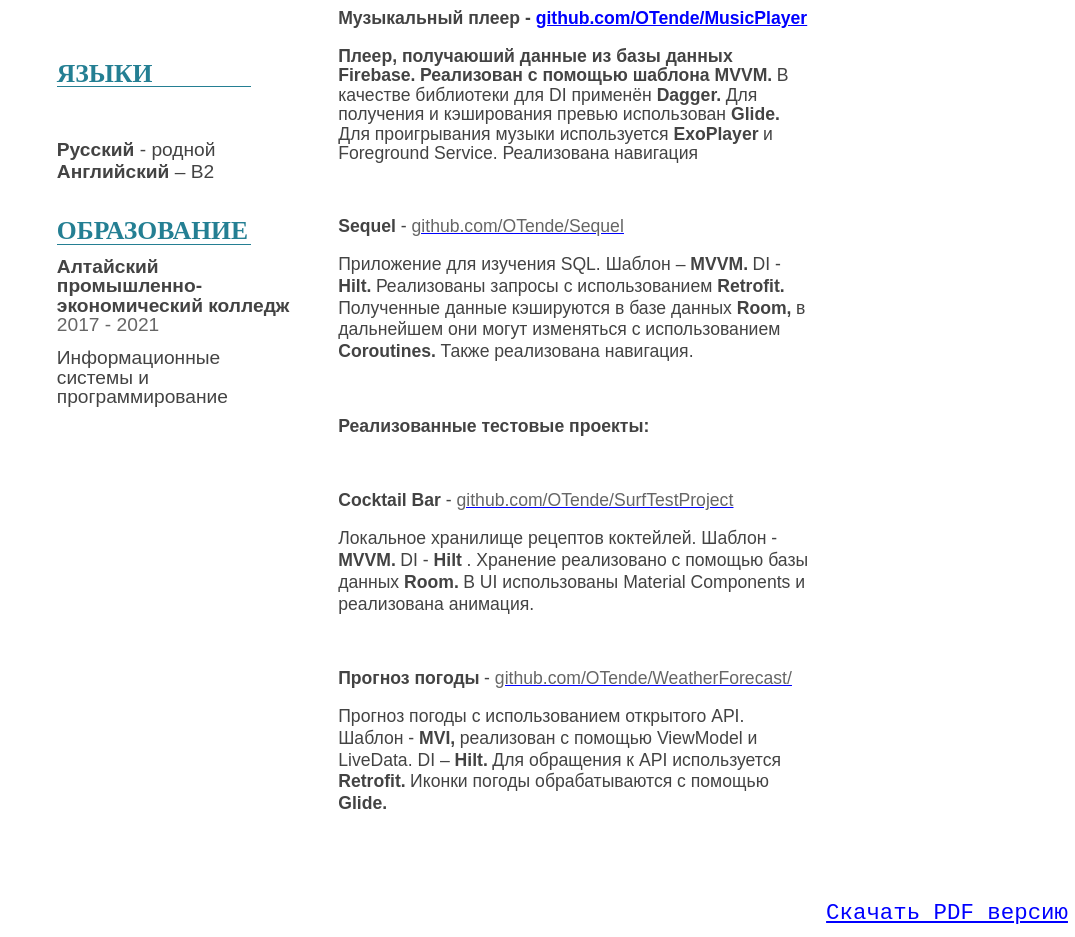
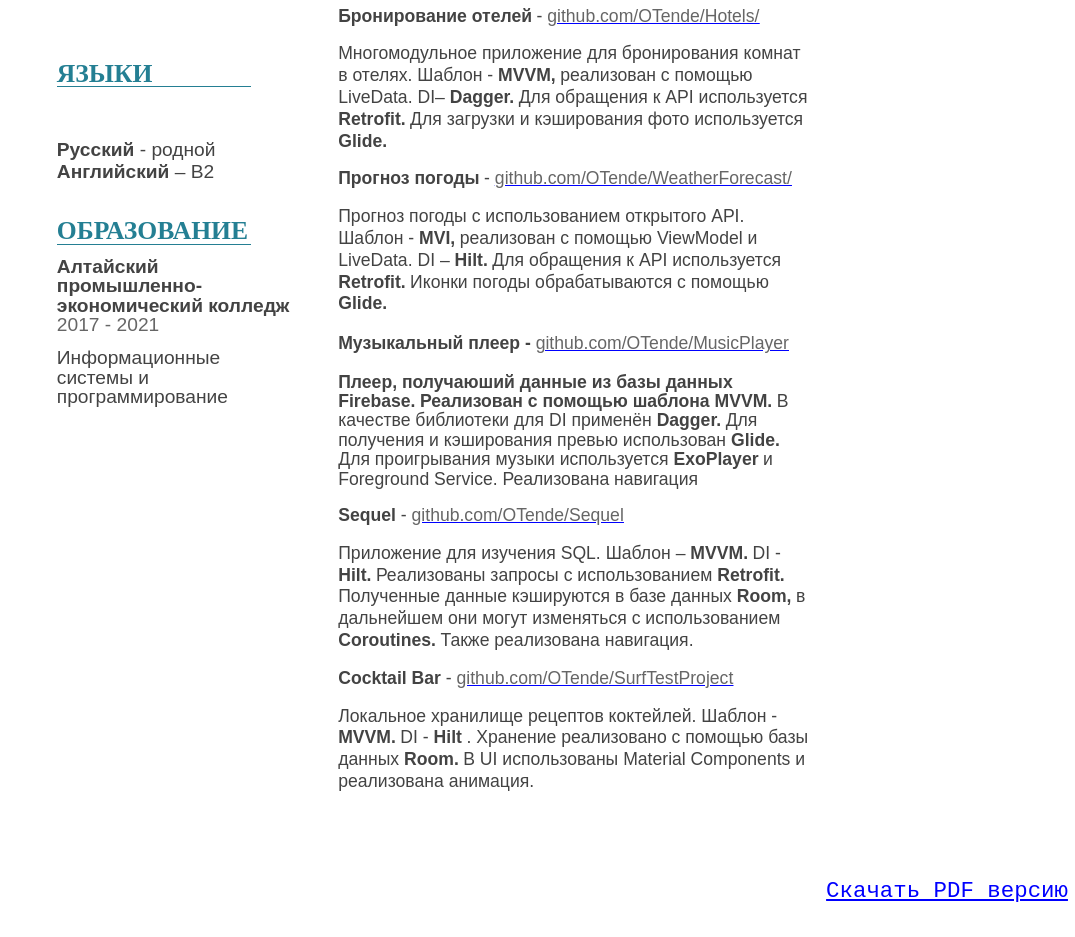
Before and after one commit to OTende/OTende.github.io, a plain HTML site: page index.html in a window 1280 px wide. Shown: the part 700-1637 px from the top of the page, without its empty margins (205-1280 px from the left). After the commit the page ends 1614 px from the top, so only its background shows below. Drawn offline with Linux system fonts and the light colour scheme.

Commit message:
add hotels project

```diff
--- a/index.html
+++ b/index.html
@@ -558,16 +558,181 @@
 							</font>
 						</font>
 					</h2>
+
+
+					<p align="left" style="line-height: 130%; orphans: 0; widows: 0; margin-bottom: 0in">
+						<font color="#434343">
+							<font face="Arial, serif">
+								<font size="2" style="font-size: 1.1em"><span lang="en-US"><b>Бронирование отелей</b></span></font>
+							</font>
+						</font>
+						<font color="#434343">
+							<font face="Arial, serif">
+								<font size="2" style="font-size: 1.1em"><span lang="en-US"><span
+											style="font-weight: normal">
+											- </span></span></font>
+							</font>
+						</font>
+						<font color="#0000ff"><u><a href="https://github.com/OTende/Hotels/"
+									target="https://github.com/OTende/Hotels/">
+									<font color="#666666">
+										<font face="Arial, serif">
+											<font size="2" style="font-size: 1.1em"><span lang="en-US"><span
+														style="font-weight: normal">github.com/OTende/Hotels/</span></span>
+											</font>
+										</font>
+									</font>
+								</a></u></font>
+					</p>
+
+					<p align="left" style="line-height: 130%; orphans: 0; widows: 0; margin-bottom: 0in">
+						<font color="#434343">
+							<font face="Arial, serif">
+								<font size="2" style="font-size: 1.1em"><span style="font-weight: normal">Многомодульное приложение для бронирования комнат в отелях. Шаблон - </span></font>
+							</font>
+						</font>
+						<font color="#434343">
+							<font face="Arial, serif">
+								<font size="2" style="font-size: 1.1em"><b>MVVM,</b></font>
+							</font>
+						</font>
+						<font color="#434343">
+							<font face="Arial, serif">
+								<font size="2" style="font-size: 1.1em"><span style="font-weight: normal">
+										реализован с помощью LiveData. DI– </span></font>
+							</font>
+						</font>
+						<font color="#434343">
+							<font face="Arial, serif">
+								<font size="2" style="font-size: 1.1em"><b>Dagger.</b></font>
+							</font>
+						</font>
+						<font color="#434343">
+							<font face="Arial, serif">
+								<font size="2" style="font-size: 1.1em"><span style="font-weight: normal">
+										Для обращения к API используется
+									</span></font>
+							</font>
+						</font>
+						<font color="#434343">
+							<font face="Arial, serif">
+								<font size="2" style="font-size: 1.1em"><b>Retrofit.</b></font>
+							</font>
+						</font>
+						<font color="#434343">
+							<font face="Arial, serif">
+								<font size="2" style="font-size: 1.1em"><span style="font-weight: normal">
+										Для загрузки и кэширования фото используется
+									</span></font>
+							</font>
+						</font>
+						<font color="#434343">
+							<font face="Arial, serif">
+								<font size="2" style="font-size: 1.1em"><b>Glide.</b></font>
+							</font>
+						</font>
+						<font color="#434343">
+							<font face="Arial, serif">
+								<font size="2" style="font-size: 1.1em"><span style="font-weight: normal">
+									</span></font>
+							</font>
+						</font>
+					</p>
+
+					<p align="left" style="line-height: 130%; orphans: 0; widows: 0; margin-bottom: 0in">
+						<font color="#434343">
+							<font face="Arial, serif">
+								<font size="2" style="font-size: 1.1em"><span lang="en-US"><b>Прогноз
+											погоды</b></span></font>
+							</font>
+						</font>
+						<font color="#434343">
+							<font face="Arial, serif">
+								<font size="2" style="font-size: 1.1em"><span lang="en-US"><span
+											style="font-weight: normal">
+											- </span></span></font>
+							</font>
+						</font>
+						<font color="#0000ff"><u><a href="https://github.com/OTende/WeatherForecast/"
+									target="https://github.com/OTende/WeatherForecast/">
+									<font color="#666666">
+										<font face="Arial, serif">
+											<font size="2" style="font-size: 1.1em"><span lang="en-US"><span
+														style="font-weight: normal">github.com/OTende/WeatherForecast/</span></span>
+											</font>
+										</font>
+									</font>
+								</a></u></font>
+					</p>
+					<p align="left" style="line-height: 130%; orphans: 0; widows: 0; margin-bottom: 0in">
+						<font color="#434343">
+							<font face="Arial, serif">
+								<font size="2" style="font-size: 1.1em"><span style="font-weight: normal">Прогноз
+										погоды с использованием открытого
+										API. Шаблон - </span></font>
+							</font>
+						</font>
+						<font color="#434343">
+							<font face="Arial, serif">
+								<font size="2" style="font-size: 1.1em"><b>MVI,</b></font>
+							</font>
+						</font>
+						<font color="#434343">
+							<font face="Arial, serif">
+								<font size="2" style="font-size: 1.1em"><span style="font-weight: normal">
+										реализован с помощью ViewModel и LiveData. DI
+										– </span></font>
+							</font>
+						</font>
+						<font color="#434343">
+							<font face="Arial, serif">
+								<font size="2" style="font-size: 1.1em"><b>Hilt.</b></font>
+							</font>
+						</font>
+						<font color="#434343">
+							<font face="Arial, serif">
+								<font size="2" style="font-size: 1.1em"><span style="font-weight: normal">
+										Для обращения к API используется
+									</span></font>
+							</font>
+						</font>
+						<font color="#434343">
+							<font face="Arial, serif">
+								<font size="2" style="font-size: 1.1em"><b>Retrofit.</b></font>
+							</font>
+						</font>
+						<font color="#434343">
+							<font face="Arial, serif">
+								<font size="2" style="font-size: 1.1em"><span style="font-weight: normal">
+										Иконки погоды обрабатываются с помощью
+									</span></font>
+							</font>
+						</font>
+						<font color="#434343">
+							<font face="Arial, serif">
+								<font size="2" style="font-size: 1.1em"><b>Glide.</b></font>
+							</font>
+						</font>
+						<font color="#434343">
+							<font face="Arial, serif">
+								<font size="2" style="font-size: 1.1em"><span style="font-weight: normal">
+									</span></font>
+							</font>
+						</font>
+					</p>
+
 					<h2 align="left" style="orphans: 0; widows: 0"><a name="_rsd334accut4"></a>
 						<font face="Arial, serif">
 							<font size="2" style="font-size: 1.1em"><span lang="en-US"><b>Музыкальный
 										плеер - </b></span></font>
 						</font>
-						<font color="#0000ff"><u><a href="https://github.com/OTende/MusicPlayer"
+						<font color="#434343"><u><a href="https://github.com/OTende/MusicPlayer"
 									target="https://github.com/OTende/MusicPlayer">
-									<font face="Arial, serif">
-										<font size="2" style="font-size: 1.1em"><span
-												lang="en-US">github.com/OTende/MusicPlayer</span></font>
+									<font color="#666666">
+										<font face="Arial, serif">
+											<font size="2" style="font-size: 1.1em"><span
+													lang="en-US" style="font-weight: normal;">github.com/OTende/MusicPlayer</span></font>
+										</font>
 									</font>
 								</a></u></font>
 					</h2>
@@ -634,11 +799,7 @@
 							</font>
 						</font>
 					</h2>
-					<p align="left"
-						style="font-weight: normal; line-height: 130%; orphans: 0; widows: 0; margin-bottom: 0in">
-						<br />
 
-					</p>
 					<p align="left" style="line-height: 130%; orphans: 0; widows: 0; margin-bottom: 0in">
 						<font color="#434343">
 							<font face="Arial, serif">
@@ -730,24 +891,7 @@
 							</font>
 						</font>
 					</p>
-					<p align="left"
-						style="font-weight: normal; line-height: 130%; orphans: 0; widows: 0; margin-bottom: 0in">
-						<br />
 
-					</p>
-					<p align="left" style="line-height: 130%; orphans: 0; widows: 0; margin-bottom: 0in">
-						<font color="#434343">
-							<font face="Arial, serif">
-								<font size="2" style="font-size: 1.1em"><b>Реализованные
-										тестовые проекты:</b></font>
-							</font>
-						</font>
-					</p>
-					<p align="left"
-						style="font-weight: normal; line-height: 130%; orphans: 0; widows: 0; margin-bottom: 0in">
-						<br />
-
-					</p>
 					<p align="left" style="line-height: 130%; orphans: 0; widows: 0; margin-bottom: 0in">
 						<font color="#434343">
 							<font face="Arial, serif">
@@ -817,92 +961,6 @@
 							</font>
 						</font>
 					</p>
-					<p align="left"
-						style="font-weight: normal; line-height: 130%; orphans: 0; widows: 0; margin-bottom: 0in">
-						<br />
-
-					</p>
-					<p align="left" style="line-height: 130%; orphans: 0; widows: 0; margin-bottom: 0in">
-						<font color="#434343">
-							<font face="Arial, serif">
-								<font size="2" style="font-size: 1.1em"><span lang="en-US"><b>Прогноз
-											погоды</b></span></font>
-							</font>
-						</font>
-						<font color="#434343">
-							<font face="Arial, serif">
-								<font size="2" style="font-size: 1.1em"><span lang="en-US"><span
-											style="font-weight: normal">
-											- </span></span></font>
-							</font>
-						</font>
-						<font color="#0000ff"><u><a href="https://github.com/OTende/WeatherForecast/"
-									target="https://github.com/OTende/WeatherForecast/">
-									<font color="#666666">
-										<font face="Arial, serif">
-											<font size="2" style="font-size: 1.1em"><span lang="en-US"><span
-														style="font-weight: normal">github.com/OTende/WeatherForecast/</span></span>
-											</font>
-										</font>
-									</font>
-								</a></u></font>
-					</p>
-					<p align="left" style="line-height: 130%; orphans: 0; widows: 0; margin-bottom: 0in">
-						<font color="#434343">
-							<font face="Arial, serif">
-								<font size="2" style="font-size: 1.1em"><span style="font-weight: normal">Прогноз
-										погоды с использованием открытого
-										API. Шаблон - </span></font>
-							</font>
-						</font>
-						<font color="#434343">
-							<font face="Arial, serif">
-								<font size="2" style="font-size: 1.1em"><b>MVI,</b></font>
-							</font>
-						</font>
-						<font color="#434343">
-							<font face="Arial, serif">
-								<font size="2" style="font-size: 1.1em"><span style="font-weight: normal">
-										реализован с помощью ViewModel и LiveData. DI
-										– </span></font>
-							</font>
-						</font>
-						<font color="#434343">
-							<font face="Arial, serif">
-								<font size="2" style="font-size: 1.1em"><b>Hilt.</b></font>
-							</font>
-						</font>
-						<font color="#434343">
-							<font face="Arial, serif">
-								<font size="2" style="font-size: 1.1em"><span style="font-weight: normal">
-										Для обращения к API используется
-									</span></font>
-							</font>
-						</font>
-						<font color="#434343">
-							<font face="Arial, serif">
-								<font size="2" style="font-size: 1.1em"><b>Retrofit.</b></font>
-							</font>
-						</font>
-						<font color="#434343">
-							<font face="Arial, serif">
-								<font size="2" style="font-size: 1.1em"><span style="font-weight: normal">
-										Иконки погоды обрабатываются с помощью
-									</span></font>
-							</font>
-						</font>
-						<font color="#434343">
-							<font face="Arial, serif">
-								<font size="2" style="font-size: 1.1em"><b>Glide.</b></font>
-							</font>
-						</font>
-						<font color="#434343">
-							<font face="Arial, serif">
-								<font size="2" style="font-size: 1.1em"><span style="font-weight: normal">
-									</span></font>
-							</font>
-						</font>
-					</p>
 				</td>
 			</tr>
 			<tr valign="top">
```
